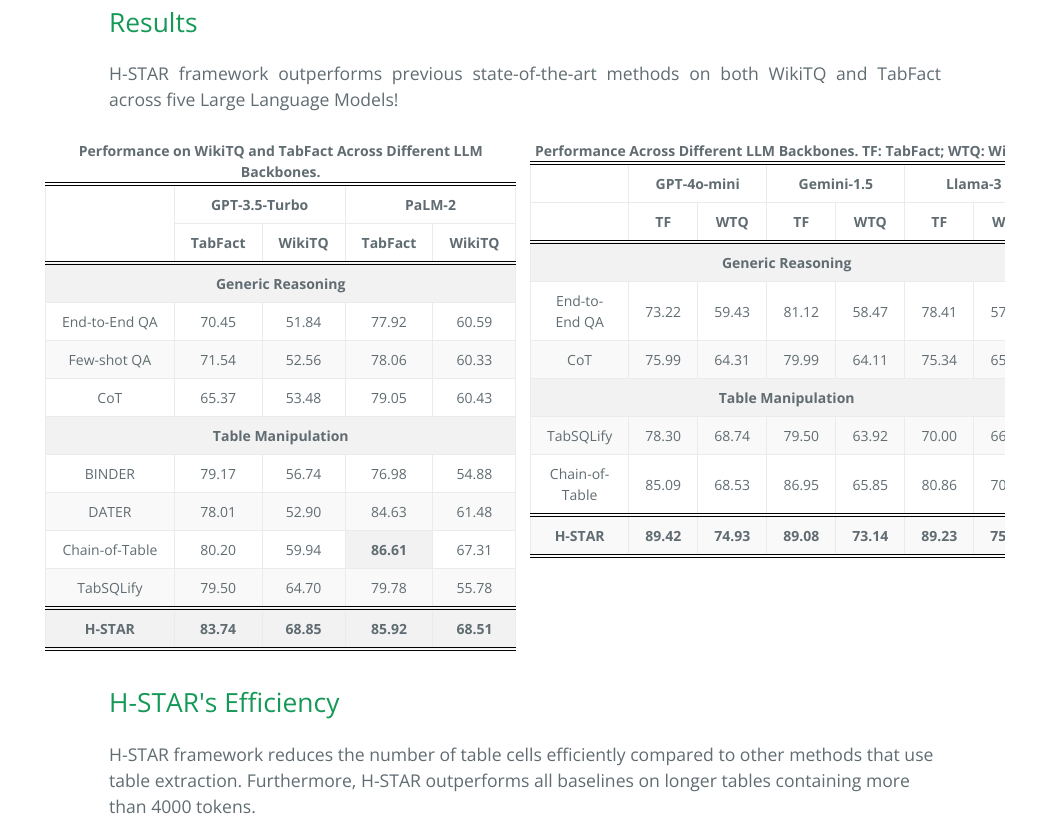
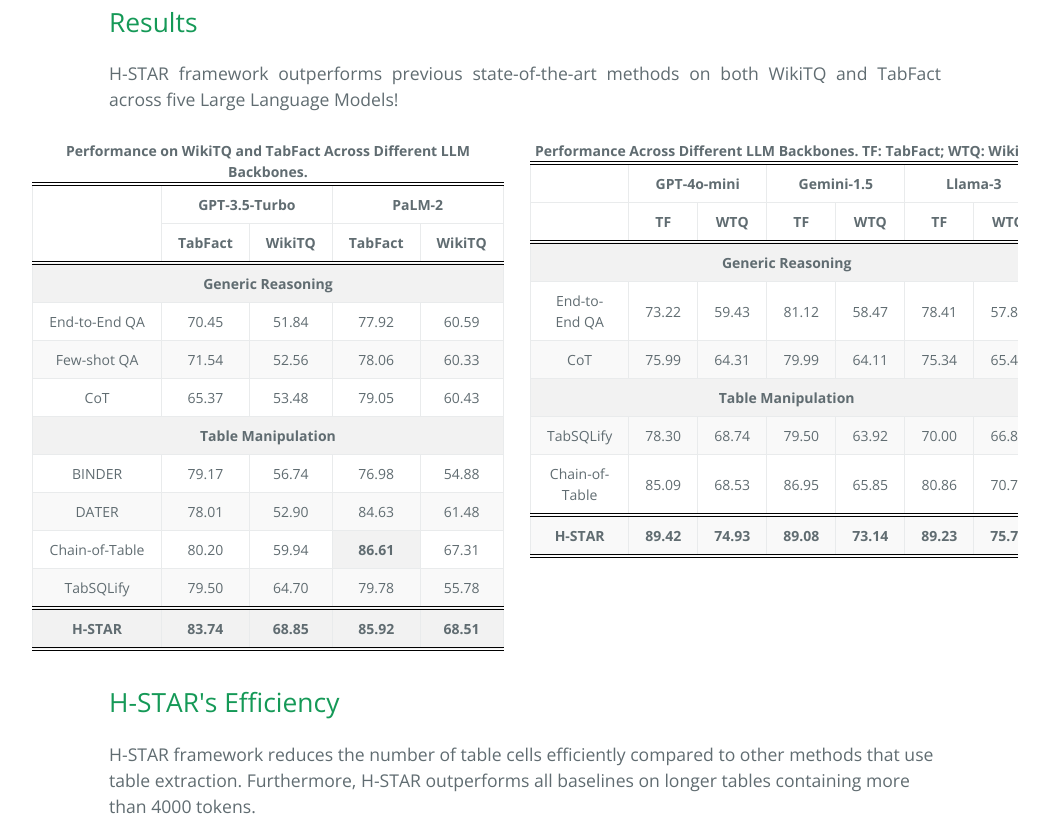
Before and after one commit to hstar-llm/hstar-llm.github.io, a website: page index.html in a window 1280 px wide. Shown: the part 1993-2827 px from the top of the page, without its empty margins (115-1164 px from the left). Drawn offline with nearby package versions, Linux system fonts and the light colour scheme.

Commit message:
update index.html images/tabs

```diff
--- a/index.html
+++ b/index.html
@@ -64,7 +64,7 @@
           display: flex;
           gap: 10px;
           font-size: 14px; /* Fixed font size */
-          margin: 0 -5vw 0 -5vw; /* Extends beyond margins */
+          margin: 0 -6vw 0 -6vw; /* Extends beyond margins */
           /* width: 110vw; Expands tables beyond viewport */
           justify-content: center;
         }
```
